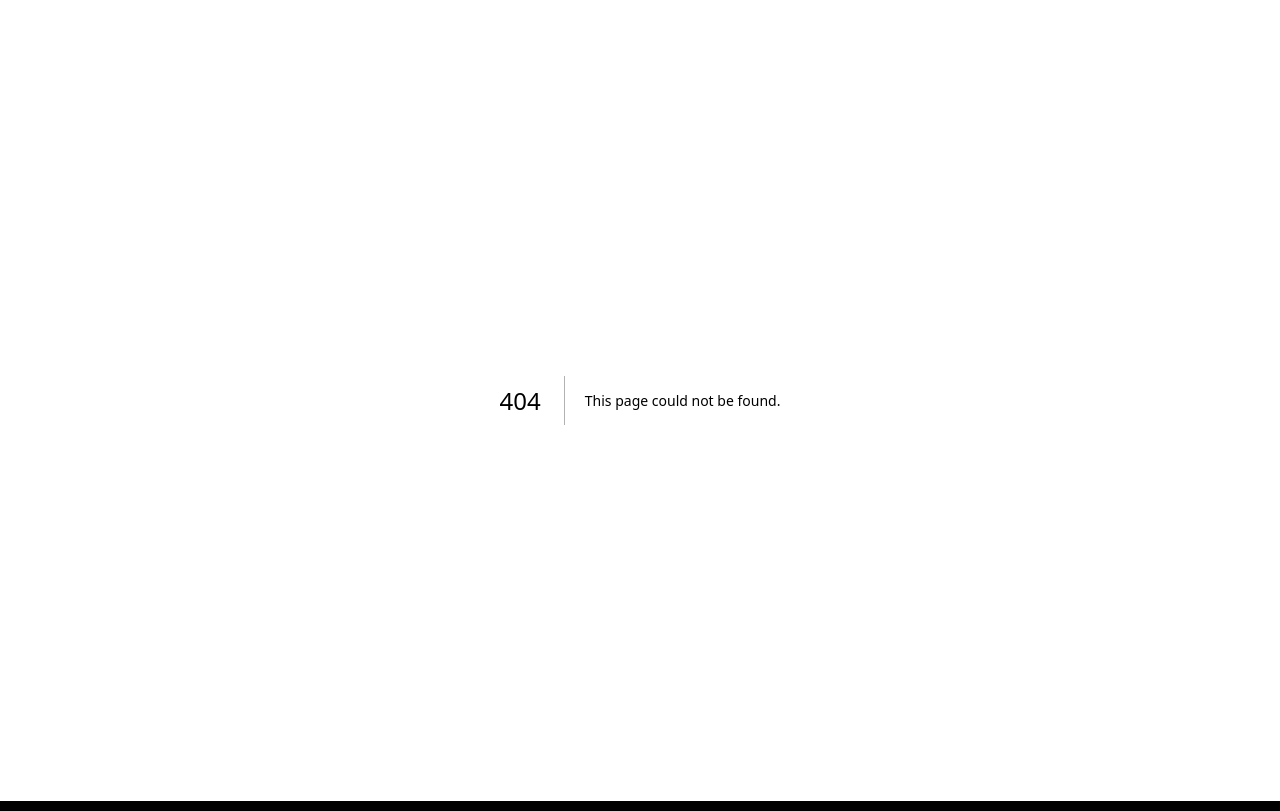
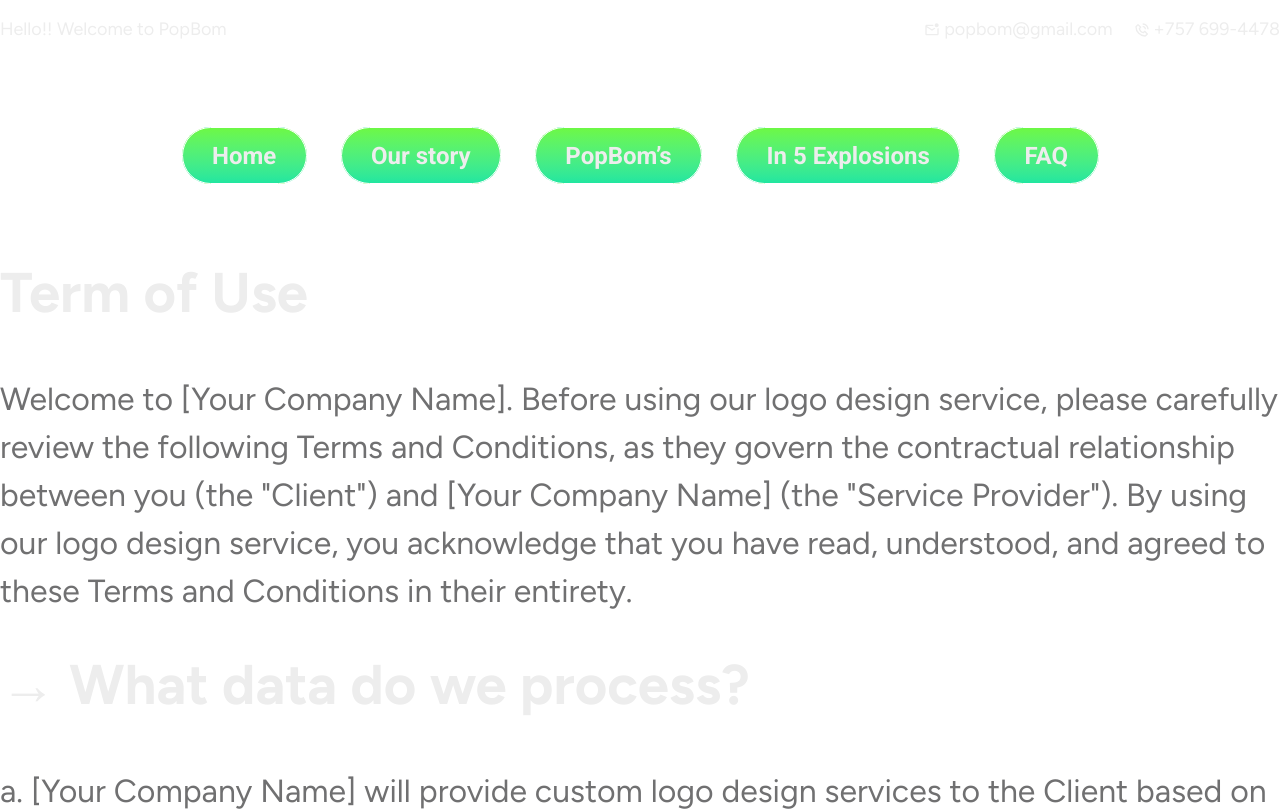
Before and after one commit to morshedsajid26/Pop-Bom, a Next.js app in the folder my-app/: page /terms in a window 1280 px wide. Before the commit this address had no page. Shown: the top 811 px of the page. Built offline with nearby package versions, Linux system fonts and the light colour scheme.

Commit message:
except explosion part all done

```diff
--- /dev/null
+++ b/my-app/app/component/Explosion.jsx
@@ -0,0 +1,15 @@
+import React from 'react'
+import Container from './Container'
+
+const Explosion = () => {
+  return (
+    <div id='explosions' className=''>
+        <Container>
+            <h3 className='py-[13.5px] px-[24.5px] bg-black text-white text-[32px] font-roboto font-bold rounded-full w-[279px] mx-auto'>In 5 Explosions</h3>
+        </Container>
+
+    </div>
+  )
+}
+
+export default Explosion
--- a/my-app/app/component/FAQ.jsx
+++ b/my-app/app/component/FAQ.jsx
@@ -10,7 +10,28 @@ const FAQ = () => {
     let [dropdown4, setDropdown4]=useState(false);
     let [dropdown5, setDropdown5]=useState(false);
   return (
-    <div className='bg-black pt-8 pb-[64px]'>
+    <div className='pt-[35px] pb-[64px] bg-black '>
+
+                <div className='bg-[url(/contactbg.png)] bg-cover bg-center bg-no-repeat'>
+
+                <Container className='py-[44.5px] flex justify-between items-center'>
+                    <div className='w-[395px]'>
+                    <p className='font-inter font-medium text-[16px] text-white'>Do you need help?</p>
+
+                    <p className='font-inter font-medium text-[16px] text-white/81 mt-2.5'>Reach out to us anytime for assistance with content postings, contractor inquiries, or technical support.</p>
+
+
+                </div>
+
+                <button className='font-bold font-inter text-[#0F3732] text-[16px] py-3 px-[64.5px] bg-white rounded-full'>Contact Us</button>
+                </Container>
+
+        </div>
+
+
+
+
+        <div className=' mt-8 '>
       <Container className='w-[1120px]'>
 
         <h3 className='py-[13.5px] px-[24.5px] bg-white text-black text-[32px] font-roboto font-bold rounded-full w-[246px] mx-auto text-center '>FAQ</h3>
@@ -74,6 +95,7 @@ const FAQ = () => {
         </div>
       </Container>
     </div>
+    </div>
   )
 }
 
--- a/my-app/app/component/Footer.jsx
+++ b/my-app/app/component/Footer.jsx
@@ -53,8 +53,8 @@ const Footer = () => {
 
                   <ul className='font-sora text-[14px] text-white/72 flex items-center gap-2 '>
                     <li><a href="">Contact Details</a></li>
-                    <li><a href="">Privacy policy</a></li>
-                    <li><a href="">Terms of use</a></li>
+                    <li><a href="/privacy">Privacy policy</a></li>
+                    <li><a href="/terms">Terms of use</a></li>
                   </ul>
                  </div>
         </Container>
--- a/my-app/app/component/Li.jsx
+++ b/my-app/app/component/Li.jsx
@@ -1,10 +1,10 @@
 import React from 'react'
 
-const Li = ({className,children,liText}) => {
+const Li = ({className,children,liText,href}) => {
   return (
     <div>
         <li className={`list-none py-[18px] ${className}`}>
-        <a href="" className='py-[13.5px] px-[29.5px] border bg-linear-to-b from-[#6DF844] to-[#21E6A0] rounded-full font-roboto text-[24px] font-bold border-white'>
+        <a href={href} className='py-[13.5px] px-[29.5px] border bg-linear-to-b from-[#6DF844] to-[#21E6A0] rounded-full font-roboto text-[24px] font-bold border-white'>
             {liText}
         </a>
         {children}
--- a/my-app/app/component/Navbar.jsx
+++ b/my-app/app/component/Navbar.jsx
@@ -2,16 +2,16 @@ import React from 'react'
 import Container from './Container'
 import Li from './Li'
 
-const Navbar = () => {
+const Navbar = ({className}) => {
   return (
-    <div className=''>
+    <div className={`${className}`}>
         <Container className='w-[917px] '>
             <div className='flex justify-between'>
-                <Li liText='Home'/>
-                <Li liText='Our story'/>
-                <Li liText='PopBom’s '/>
-                <Li liText='In 5 Explosions'/>
-                <Li liText='FAQ'/>
+                <Li href='/' liText='Home'/>
+                <Li href='#story' liText='Our story'/>
+                <Li href='#popbom' liText='PopBom’s '/>
+                <Li href='#explosions'  liText='In 5 Explosions'/>
+                <Li href='#faq' liText='FAQ'/>
             </div>
 
         </Container>
--- a/my-app/app/component/PopBoms.jsx
+++ b/my-app/app/component/PopBoms.jsx
@@ -8,7 +8,7 @@ import playSign from '@/public/playSign.png'
 
 const PopBoms = () => {
   return (
-    <div className='pt-[92px] pb-[128px]'>
+    <div id='popbom' className='pt-[92px] pb-[128px]'>
         <Container>
               <h3 className='py-[13.5px] px-[24.5px] bg-black text-white text-[32px] font-roboto font-bold rounded-full w-[381px] mx-auto text-center '>PopBom's</h3>
 
--- /dev/null
+++ b/my-app/app/component/PrivacyPolicy.jsx
@@ -0,0 +1,11 @@
+import React from 'react'
+
+const PrivacyPolicy = () => {
+  return (
+    <div l>
+
+    </div>
+  )
+}
+
+export default PrivacyPolicy
--- a/my-app/app/globals.css
+++ b/my-app/app/globals.css
@@ -12,11 +12,12 @@
   --font-mono: var(--font-geist-mono);
   --font-roboto: var(--font-roboto);
   --font-inter: var(--font-inter);
-    --font-sora: var(--font-sora)
+    --font-sora: var(--font-sora);
+    --font-figtree: var(--font-figtree)
 
 }
 
-@media (prefers-color-scheme: white) {
+@media (prefers-color-scheme: light) {
   :root {
     --background: #0a0a0a;
     --foreground: #ededed;
--- a/my-app/app/layout.js
+++ b/my-app/app/layout.js
@@ -1,4 +1,4 @@
-import { Geist, Geist_Mono,Roboto, Inter,Sora } from "next/font/google";
+import { Geist, Geist_Mono,Roboto, Inter,Sora,Figtree } from "next/font/google";
 import "./globals.css";
 import Footer from "./component/Footer";
 
@@ -26,6 +26,11 @@ const sora = Sora({
 subsets: ["latin"],
 });
 
+const figtree = Figtree({
+ variable: "--font-figtree",
+subsets: ["latin"],
+});
+
 export const metadata = {
   title: "Create Next App",
   description: "Generated by create next app",
@@ -35,7 +40,7 @@ export default function RootLayout({ children }) {
   return (
     <html lang="en">
       <body
-        className={`${geistSans.variable} ${geistMono.variable} ${roboto.variable} ${inter.variable} ${sora.variable} antialiased`}
+        className={`${geistSans.variable} ${geistMono.variable} ${roboto.variable} ${inter.variable} ${sora.variable} ${figtree.variable} antialiased`}
       >
         {children}
         <Footer/>
--- a/my-app/app/page.js
+++ b/my-app/app/page.js
@@ -8,6 +8,7 @@ import apple from '../public/apple.png'
 import Story from './component/Story'
 import PopBoms from './component/PopBoms'
 import FAQ from './component/FAQ'
+import Explosion from './component/Explosion'
 
 const page = () => {
   return (
@@ -58,6 +59,7 @@ const page = () => {
 
      <Story/>
      <PopBoms/>
+     <Explosion/>
      <FAQ/>
 
 
--- /dev/null
+++ b/my-app/app/privacy/page.js
@@ -0,0 +1,69 @@
+import React from 'react'
+import Navbar from '../component/Navbar'
+import Container from '../component/Container'
+import { BiPhoneCall } from "react-icons/bi";
+import { MdOutlineMarkEmailUnread } from "react-icons/md";
+
+
+const page = () => {
+  return (
+    <div className='pb-[77px]'>
+       <Container>
+
+         <div className='flex justify-between py-4'>
+        <p className='font-figtree text-[18px]'>
+            Hello!! Welcome to PopBom
+        </p>
+            <div className='flex gap-[21px]'>
+                <p className='font-figtree text-[18px] flex items-center gap-1'>
+                    <MdOutlineMarkEmailUnread className='w-4 h-4' />
+                    popbom@gmail.com
+                </p>
+
+
+                <p className='font-figtree text-[18px] flex items-center gap-1'>
+                <BiPhoneCall className='w-4 h-4' />
+                +757 699-4478
+
+                </p>
+
+            </div>
+        </div>
+        <Navbar className='my-[60px]'/>
+
+       <div>
+         <h3 className='font-figtree font-bold text-[56px] '>
+            Privacy Policy
+        </h3>
+
+        <p className='font-figtree text-[#707071] text-[32px] mt-10 '>
+            Welcome to PopBom.Before using our logo design service, please carefully review the following Terms and Conditions, as they govern the contractual relationship between you (the "Client") and [Your Company Name] (the "Service Provider"). By using our logo design service, you acknowledge that you have read, understood, and agreed to these Terms and Conditions in their entirety.
+        </p>
+       </div>
+
+       <div className='mt-7'>
+         <h3 className='font-figtree font-bold text-[56px] '>
+            → What are your rights?
+        </h3>
+
+        <p className='font-figtree text-[#707071] text-[32px] mt-10 '>
+            a. The Client acknowledges that all rights, title, and ownership of the final logo design will belong solely to the Client after full payment has been received by the Service Provider.
+            <br/>
+            <br/>
+
+            b. Final payment ensures that only the agreed design becomes the client’s property. Any previous ideas/concepts remain the property of The Service Provider, unless any prior agreement has been made.
+
+        </p>
+       </div>
+
+
+
+
+
+       </Container>
+
+    </div>
+  )
+}
+
+export default page
--- /dev/null
+++ b/my-app/app/terms/page.js
@@ -0,0 +1,70 @@
+import React from 'react'
+import Navbar from '../component/Navbar'
+import Container from '../component/Container'
+import { BiPhoneCall } from "react-icons/bi";
+import { MdOutlineMarkEmailUnread } from "react-icons/md";
+
+
+const page = () => {
+  return (
+    <div className='pb-[77px]'>
+       <Container>
+
+         <div className='flex justify-between py-4'>
+        <p className='font-figtree text-[18px]'>
+            Hello!! Welcome to PopBom
+        </p>
+            <div className='flex gap-[21px]'>
+                <p className='font-figtree text-[18px] flex items-center gap-1'>
+                    <MdOutlineMarkEmailUnread className='w-4 h-4' />
+                    popbom@gmail.com
+                </p>
+
+
+                <p className='font-figtree text-[18px] flex items-center gap-1'>
+                <BiPhoneCall className='w-4 h-4' />
+                +757 699-4478
+
+                </p>
+
+            </div>
+        </div>
+        <Navbar className='my-[60px]'/>
+
+       <div>
+         <h3 className='font-figtree font-bold text-[56px] '>
+            Term of Use
+        </h3>
+
+        <p className='font-figtree text-[#707071] text-[32px] mt-10 '>
+           Welcome to [Your Company Name]. Before using our logo design service, please carefully review the following Terms and Conditions, as they govern the contractual relationship between you (the "Client") and [Your Company Name] (the "Service Provider"). By using our logo design service, you acknowledge that you have read, understood, and agreed to these Terms and Conditions in their entirety.
+        </p>
+       </div>
+
+       <div className='mt-7'>
+         <h3 className='font-figtree font-bold text-[56px] '>
+            → What data do we process?
+        </h3>
+
+        <p className='font-figtree text-[#707071] text-[32px] mt-10 '>
+           a. [Your Company Name] will provide custom logo design services to the Client based on the specifications provided by the Client.
+
+           <br/>
+           <br/>
+
+            b. The Service Provider will deliver the final logo design in the agreed-upon format upon completion and full payment of the service fee.
+
+        </p>
+       </div>
+
+
+
+
+
+       </Container>
+
+    </div>
+  )
+}
+
+export default page
```
Also changed, not shown: my-app/public/contactbg.png (added).
